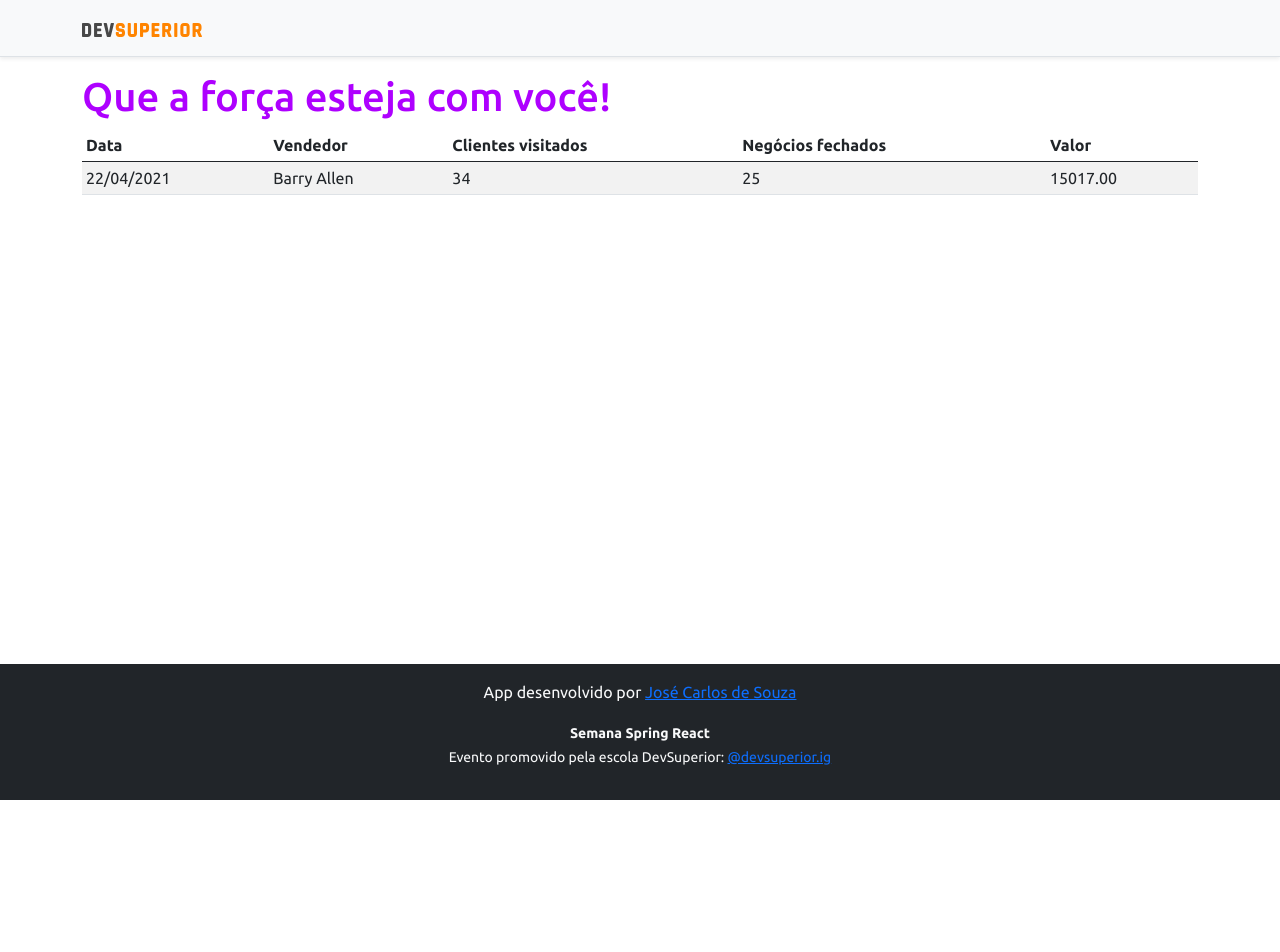
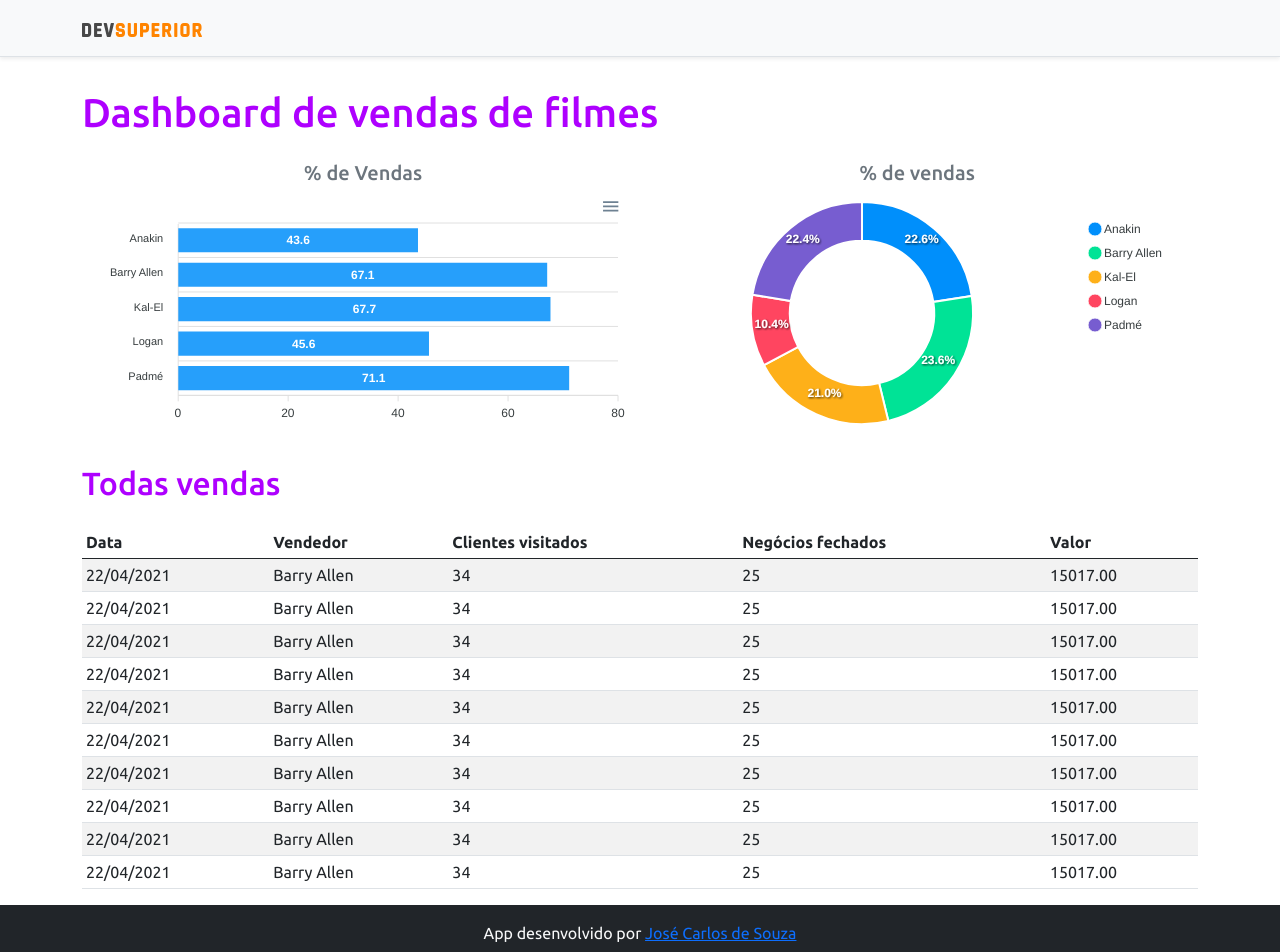
Before and after one commit to jcarlosdesouza/projeto, a React (Create React App) app in the folder frontend/: page / in a window 1280 px wide. Shown: the top 952 px of the page. Before the commit the page ends 800 px from the top, so only its background shows below. Built offline with nearby package versions, Linux system fonts and the light colour scheme.

Commit message:
Static charts

```diff
--- a/frontend/package.json
+++ b/frontend/package.json
@@ -11,9 +11,11 @@
     "@types/node": "^12.0.0",
     "@types/react": "^17.0.0",
     "@types/react-dom": "^17.0.0",
+    "apexcharts": "^3.26.1",
     "boostrap": "^2.0.0",
     "bootstrap": "^5.0.0",
     "react": "^17.0.2",
+    "react-apexcharts": "^1.3.9",
     "react-dom": "^17.0.2",
     "react-scripts": "4.0.3",
     "typescript": "^4.1.2",
--- a/frontend/src/App.tsx
+++ b/frontend/src/App.tsx
@@ -1,4 +1,6 @@
+import BarChart from "components/BarChart";
 import DataTable from "components/DataTable";
+import DonutChart from "components/DonutChart";
 import Footer from "components/Footer";
 import NavBar from "components/NavBar";
 
@@ -9,10 +11,26 @@
     <>
       <NavBar />
       <div className="container">
-        <h1 className="text-primary">Que a força esteja com você!</h1>
-        <DataTable/>
+        <h1 className="text-primary py-3">Dashboard de vendas de filmes</h1>
+
+        <div className="row px-3">
+          <div className="col-sm-6">
+            <h5 className="text-center text-secondary">% de Vendas</h5>
+            <BarChart />
+          </div>
+          <div className="col-sm-6">
+            <h5 className="text-center text-secondary">% de vendas</h5>
+            <DonutChart/>
+          </div>
+        </div>
+
+        <div className="py-3">
+          <h2 className="text-primary">Todas vendas</h2>
+        </div>
+
+        <DataTable />
       </div>
-      <Footer/>
+      <Footer />
     </>
   );
 }
--- /dev/null
+++ b/frontend/src/components/BarChart/index.tsx
@@ -0,0 +1,34 @@
+import Chart from "react-apexcharts";
+
+function BarChart() {
+
+    const options = {
+        plotOptions: {
+            bar: {
+                horizontal: true,
+            }
+        },
+    };
+
+    const mockData = {
+        labels: {
+            categories: ['Anakin', 'Barry Allen', 'Kal-El', 'Logan', 'Padmé']
+        },
+        series: [
+            {
+                name: "% Sucesso",
+                data: [43.6, 67.1, 67.7, 45.6, 71.1]
+            }
+        ]
+    };
+    return (
+        <Chart
+            options = {{...options, xaxis:mockData.labels}}
+            series={mockData.series}
+            type="bar"
+            height="240"
+        />
+    );
+}
+
+export default BarChart;
--- a/frontend/src/components/DataTable/index.tsx
+++ b/frontend/src/components/DataTable/index.tsx
@@ -19,6 +19,69 @@
                         <td>25</td>
                         <td>15017.00</td>
                     </tr>
+                    <tr>
+                        <td>22/04/2021</td>
+                        <td>Barry Allen</td>
+                        <td>34</td>
+                        <td>25</td>
+                        <td>15017.00</td>
+                    </tr>
+                    <tr>
+                        <td>22/04/2021</td>
+                        <td>Barry Allen</td>
+                        <td>34</td>
+                        <td>25</td>
+                        <td>15017.00</td>
+                    </tr>
+                    <tr>
+                        <td>22/04/2021</td>
+                        <td>Barry Allen</td>
+                        <td>34</td>
+                        <td>25</td>
+                        <td>15017.00</td>
+                    </tr>
+                    <tr>
+                        <td>22/04/2021</td>
+                        <td>Barry Allen</td>
+                        <td>34</td>
+                        <td>25</td>
+                        <td>15017.00</td>
+                    </tr>
+                    <tr>
+                        <td>22/04/2021</td>
+                        <td>Barry Allen</td>
+                        <td>34</td>
+                        <td>25</td>
+                        <td>15017.00</td>
+                    </tr>
+                    <tr>
+                        <td>22/04/2021</td>
+                        <td>Barry Allen</td>
+                        <td>34</td>
+                        <td>25</td>
+                        <td>15017.00</td>
+                    </tr>
+                    <tr>
+                        <td>22/04/2021</td>
+                        <td>Barry Allen</td>
+                        <td>34</td>
+                        <td>25</td>
+                        <td>15017.00</td>
+                    </tr>
+                    <tr>
+                        <td>22/04/2021</td>
+                        <td>Barry Allen</td>
+                        <td>34</td>
+                        <td>25</td>
+                        <td>15017.00</td>
+                    </tr>
+                    <tr>
+                        <td>22/04/2021</td>
+                        <td>Barry Allen</td>
+                        <td>34</td>
+                        <td>25</td>
+                        <td>15017.00</td>
+                    </tr>
                 </tbody>
             </table>
         </div>
--- /dev/null
+++ b/frontend/src/components/DonutChart/index.tsx
@@ -0,0 +1,26 @@
+import Chart from "react-apexcharts";
+
+function DonutChart() {
+
+    const mockData = {
+        series: [477138, 499928, 444867, 220426, 473088],
+        labels: ['Anakin', 'Barry Allen', 'Kal-El', 'Logan', 'Padmé']
+    }
+
+    const options = {
+        legend: {
+            show: true
+        }
+    }
+
+    return (
+        <Chart
+            options = {{...options, labels:mockData.labels}}
+            series={mockData.series}
+            type="donut"
+            height="240"
+        />
+    );
+}
+
+export default DonutChart;
```
Also changed, not shown: 1 other file (tests, documents, lock files or other folders).
